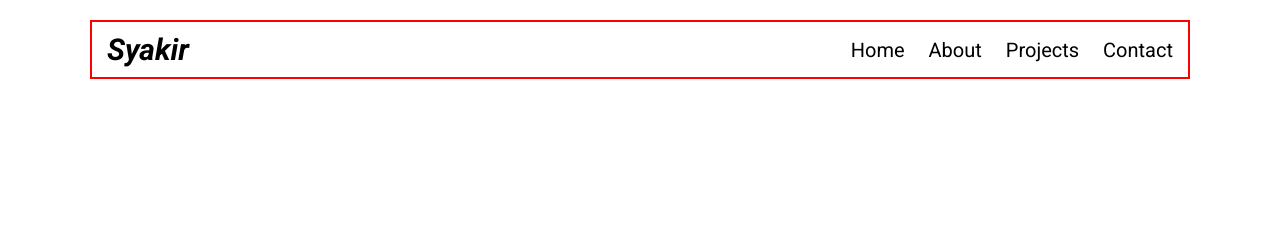
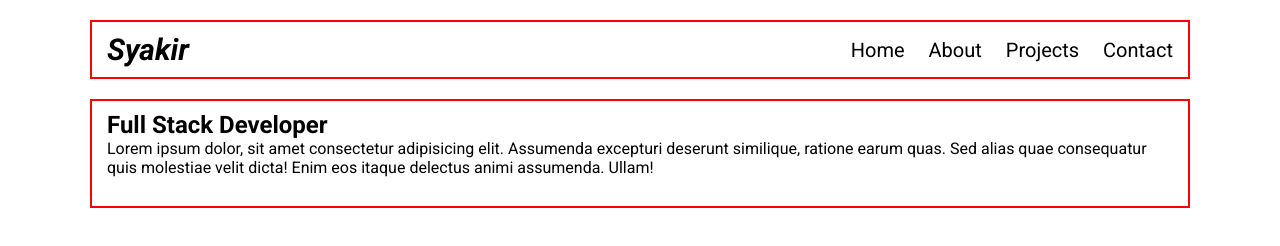
Before and after one commit to tadanama/personal-portfolio, a plain HTML site: page index.html in a window 1280 px wide. Drawn offline with Linux system fonts and the light colour scheme.

Commit message:
Write html structure for hero section

```diff
--- a/index.html
+++ b/index.html
@@ -26,5 +26,20 @@
 				</div>
 			</div>
 		</header>
+
+		<section class="wrapper">
+			<div class="hero">
+				<div class="hero-text">
+					<h1>Full Stack Developer</h1>
+					<p>
+						Lorem ipsum dolor, sit amet consectetur adipisicing elit. Assumenda
+						excepturi deserunt similique, ratione earum quas. Sed alias quae
+						consequatur quis molestiae velit dicta! Enim eos itaque delectus
+						animi assumenda. Ullam!
+					</p>
+				</div>
+				<img src="" alt="" class="hero-image" />
+			</div>
+		</section>
 	</body>
 </html>
```
